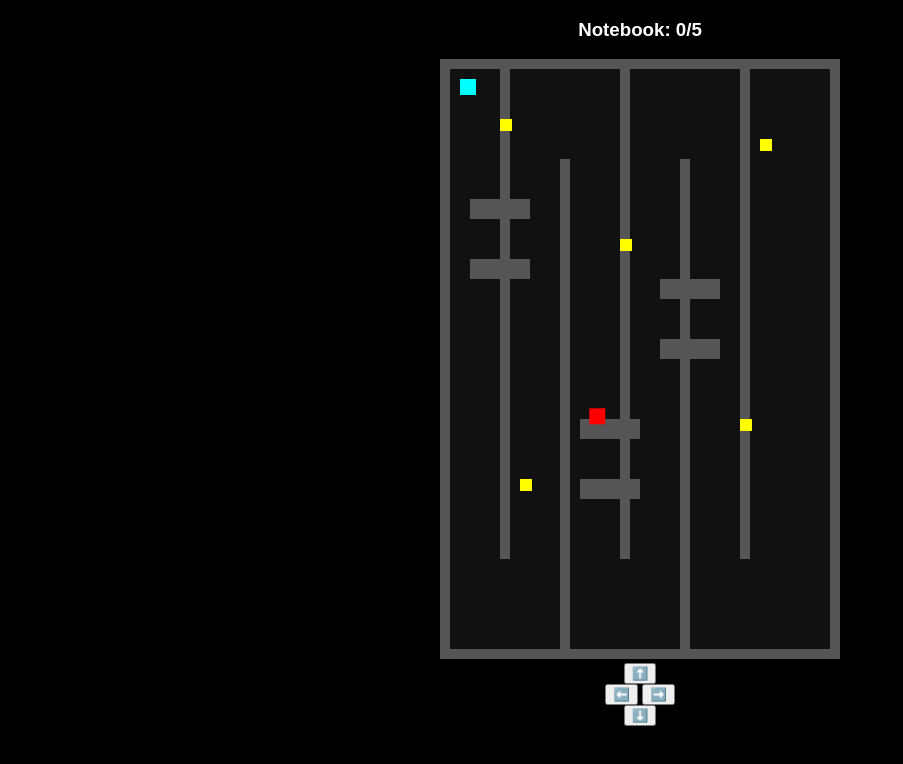
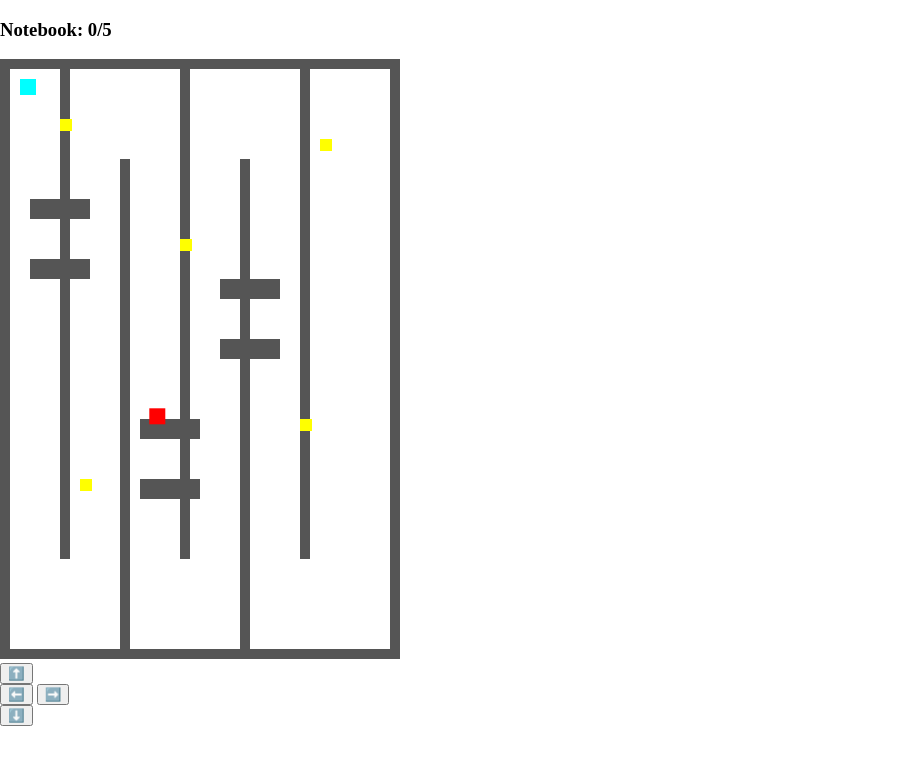
Before and after one commit to fikarifqi9-cpu/Game.html, a plain HTML site: page index.html in a window 1280 px wide. Shown: the whole page, without its empty margins (0-903 px from the left). Drawn offline with Linux system fonts and the light colour scheme.

Commit message:
Update index.html

```diff
--- a/index.html
+++ b/index.html
@@ -4,8 +4,9 @@
 <meta charset="UTF-8">
 <title>School Labyrinth</title>
 <style>
-body{margin:0;background:black;color:white;text-align:center;font-family:sans-serif}
-canvas{background:#111}
+body { margin:0; overflow:hidden; touch-action:none; }
+    canvas, button { touch-action:none; }
+  </style>
 </style>
 </head>
 <body>
```
